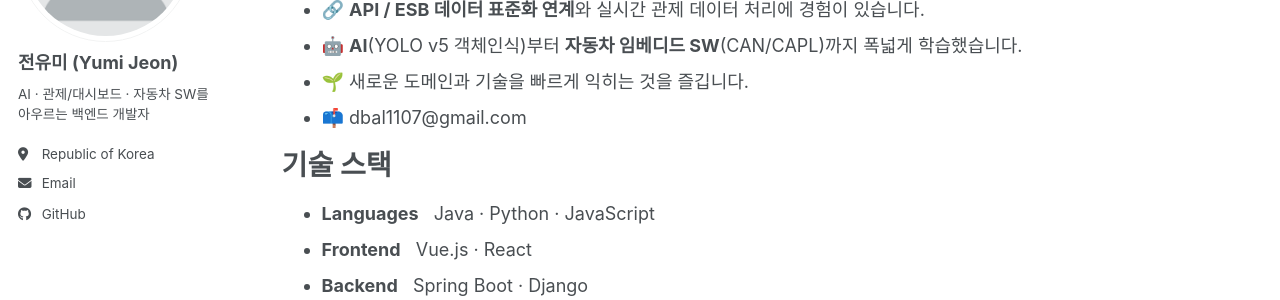
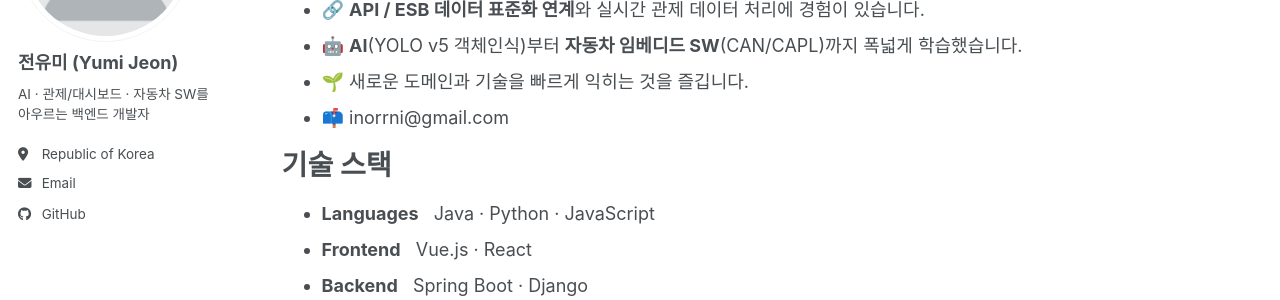
Before and after one commit to inorrni/inorrni.github.io, a Jekyll site: the page built from _pages/about.md, in a window 1280 px wide and 1062 px high. Shown: the part 234-534 px from the top of the window. Built offline with Jekyll 4.4.1, drawn with Linux system fonts in a browser that asks for light colours; a script bundle is joined from its source files by our own code; library files that are not in the unit come from our copies.

Commit message:
Disable portfolio share/comment icons; update email to inorrni@gmail.com
Co-Authored-By: Claude Opus 4.8 <noreply@anthropic.com>

```diff
--- a/_config.yml
+++ b/_config.yml
@@ -30,7 +30,7 @@ author:
   location         : "Republic of Korea"
   employer         :
   uri              : # URL
-  email            : "dbal1107@gmail.com"
+  email            : "inorrni@gmail.com"
 
   # Academic websites
   academia         : # URL
@@ -275,8 +275,8 @@ defaults:
     values:
       layout: single
       author_profile: true
-      share: true
-      comment: true
+      share: false
+      comment: false
   # _talks
   - scope:
       path: ""
--- a/_pages/about.md
+++ b/_pages/about.md
@@ -13,7 +13,7 @@ redirect_from:
 - 🔗 **API / ESB 데이터 표준화 연계**와 실시간 관제 데이터 처리에 경험이 있습니다.
 - 🤖 **AI**(YOLO v5 객체인식)부터 **자동차 임베디드 SW**(CAN/CAPL)까지 폭넓게 학습했습니다.
 - 🌱 새로운 도메인과 기술을 빠르게 익히는 것을 즐깁니다.
-- 📫 dbal1107@gmail.com
+- 📫 inorrni@gmail.com
 
 기술 스택
 ======
```
Also changed, not shown: _pages/cv.md (+1 -1 lines).
